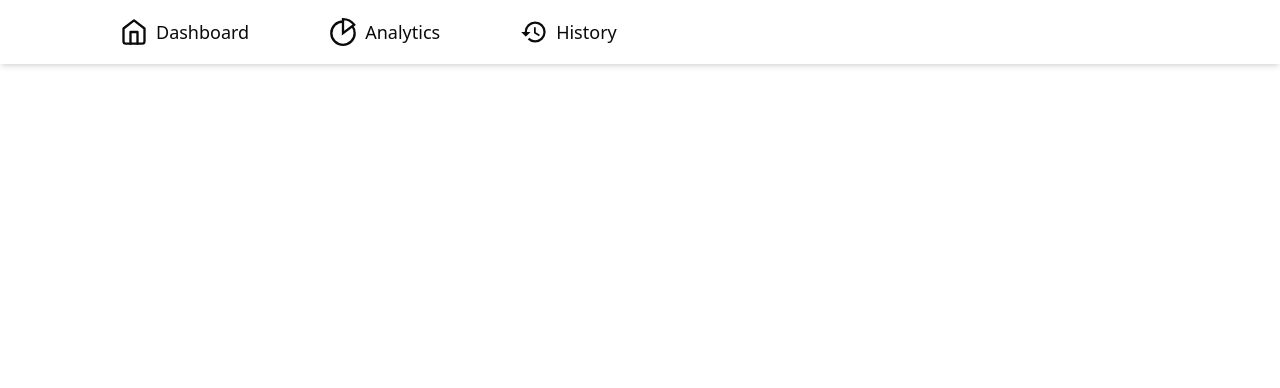
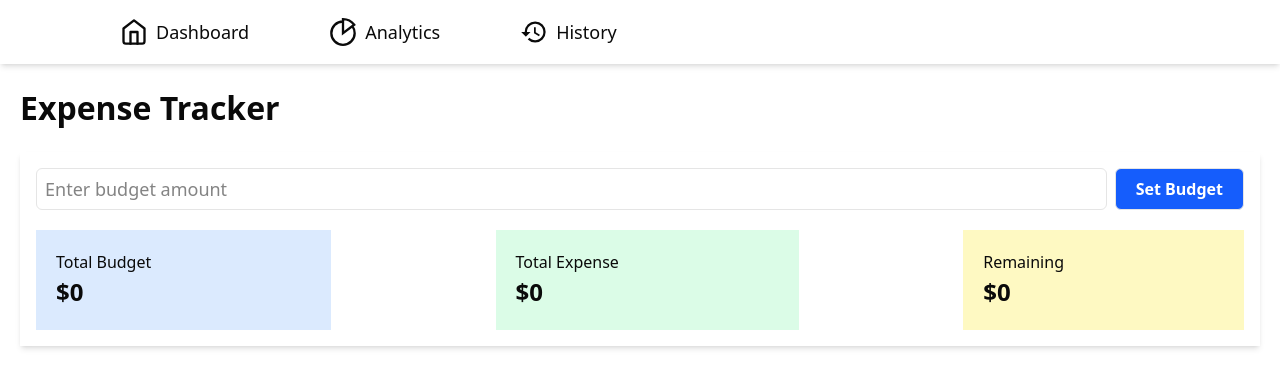
Before and after one commit to Vasanthkumar12/daily-tasks, a React (Vite) app in the folder day 25th Apr 25/Expense Tracker/: page / in a window 1280 px wide. Shown: the top 388 px of the page. Built offline with nearby package versions, Linux system fonts and the light colour scheme.

Commit message:
Applied Style for SetBudget component

```diff
--- a/day 25th Apr 25/Expense Tracker/src/App.jsx
+++ b/day 25th Apr 25/Expense Tracker/src/App.jsx
@@ -1,12 +1,13 @@
 // import './App.css'
 // import { Demo } from './Demo'
 import { Navbar } from './common/NavBar'
-
+import { SetBudget } from './components/Budget/SetBudget'
 function App() {
 
   return (
     <>
       <Navbar />
+      <SetBudget />
     </>
   )
 }
--- a/day 25th Apr 25/Expense Tracker/src/components/Budget/SetBudget.jsx
+++ b/day 25th Apr 25/Expense Tracker/src/components/Budget/SetBudget.jsx
@@ -9,22 +9,28 @@ export const SetBudget = () => {
     }
   return (
     <div>
-        <h1>Expense Tracker</h1>
-        <form onSubmit={setBudget}>
-            <input type="number" name='budget' onChange={() => setBudget(e.target.value)} placeholder='Enter budget amount' />
-            <input type="submit" value='Set Budget' />
-        </form>
-        <div>
-            <h2>Total Budget</h2>
-            <h1>$0</h1>
-        </div>
-        <div>
-            <h2>Total Expense</h2>
-            <h1>$0</h1>
-        </div>
-        <div>
-            <h2>Remaining</h2>
-            <h1>$0</h1>
+        <h1 className='text-[32px] font-bold pl-5 pt-5'>Expense Tracker</h1>
+        <div className='shadow-md m-5 p-4'>
+            <form onSubmit={setBudget} className='flex justify-between'>
+                <input type="number" name='budget' onChange={() => setBudget(e.target.value)} placeholder='Enter budget amount'
+                    className='border p-1 pl-2 text-[18px] flex-1 mr-2 rounded-sm'
+                />
+                <input type="submit" className='border p-2 pl-5 pr-5 text-white bg-blue-600 font-bold rounded-sm' value='Set Budget' />
+            </form>
+            <div className='mt-5 flex justify-between'>
+                <div className='bg-blue-100 p-5 pr-45'>
+                    <h2 className='text-[16px]'>Total Budget</h2>
+                    <h1 className='text-[24px] font-bold'>$0</h1>
+                </div>
+                <div className='bg-green-100 p-5 pr-45'>
+                    <h2 className='text-[16px]'>Total Expense</h2>
+                    <h1 className='text-[24px] font-bold'>$0</h1>
+                </div>
+                <div className='bg-yellow-100 p-5 pr-45'>
+                    <h2 className='text-[16px]'>Remaining</h2>
+                    <h1 className='text-[24px] font-bold'>$0</h1>
+                </div>
+            </div>
         </div>
     </div>
   )
--- a/day 25th Apr 25/Expense Tracker/src/index.css
+++ b/day 25th Apr 25/Expense Tracker/src/index.css
@@ -118,3 +118,9 @@
     @apply bg-background text-foreground;
   }
 }
+
+input[type='number']::-webkit-inner-spin-button,
+input[type='number']::-webkit-outer-spin-button {
+  -webkit-appearance: none;
+  margin: 0;
+}
```
